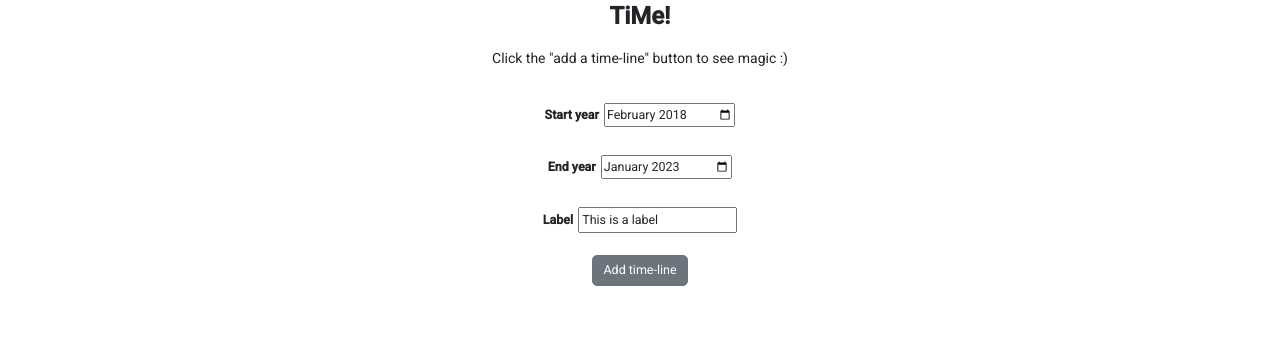
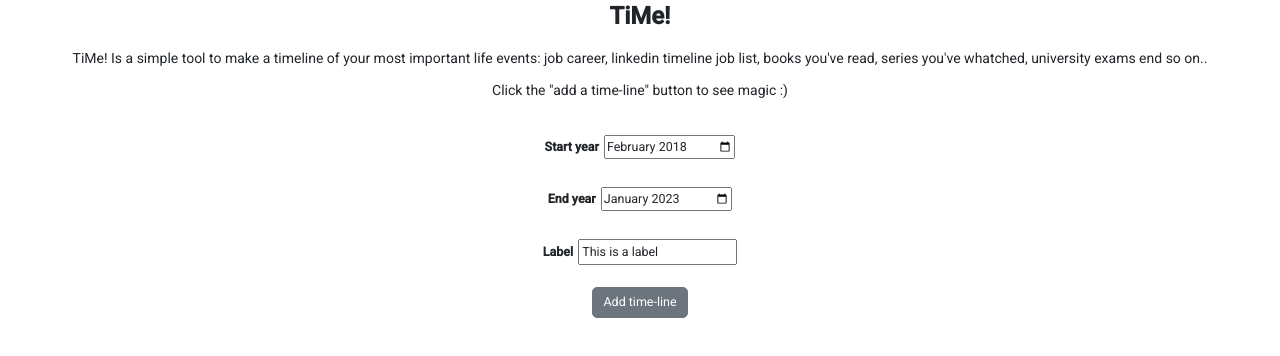
Before and after one commit to agalliani/angular-timeline, an Angular app: page /#/timeline in a window 1280 px wide. Shown: the top 356 px of the page. Built offline with nearby package versions, Linux system fonts and the light colour scheme.

Commit message:
edit meta description

```diff
--- a/src/app/components/timeline/timeline.component.html
+++ b/src/app/components/timeline/timeline.component.html
@@ -1,6 +1,7 @@
 <div class="container-fluid">
   <div class="row text-center justify-content-center">
     <h1><strong>TiMe!</strong></h1>
+    <p>TiMe! Is a simple tool to make a timeline of your most important life events: job career, linkedin timeline job list, books you've read, series you've whatched, university exams end so on..</p>
 
     <div class="scroll-container" [style.height]="altezza + 'px'">
       <div #timeline id="timesheet"></div>
--- a/src/index.html
+++ b/src/index.html
@@ -5,7 +5,7 @@
   <title>TiMe! - Timeline Me!</title>
   <base href="/">
   <meta name="viewport" content="width=device-width, initial-scale=1">
-  <meta name="description" content="TiMe! Is a simple tool for realize a timeline of your most important life events: job career, linkedin timeline job list, books you've read, series you've whatched, university exams end so on.">
+  <meta name="description" content="TiMe! Is a simple tool to make a timeline of your most important life events: job career, linkedin timeline job list, books you've read, series you've whatched, university exams end so on.">
   <link rel="icon" type="image/x-icon" href="favicon.ico">
 
   <link rel="stylesheet" href="https://maxcdn.bootstrapcdn.com/bootstrap/3.4.1/css/bootstrap.min.css"> <!--BOOTSTRAP-->
```
